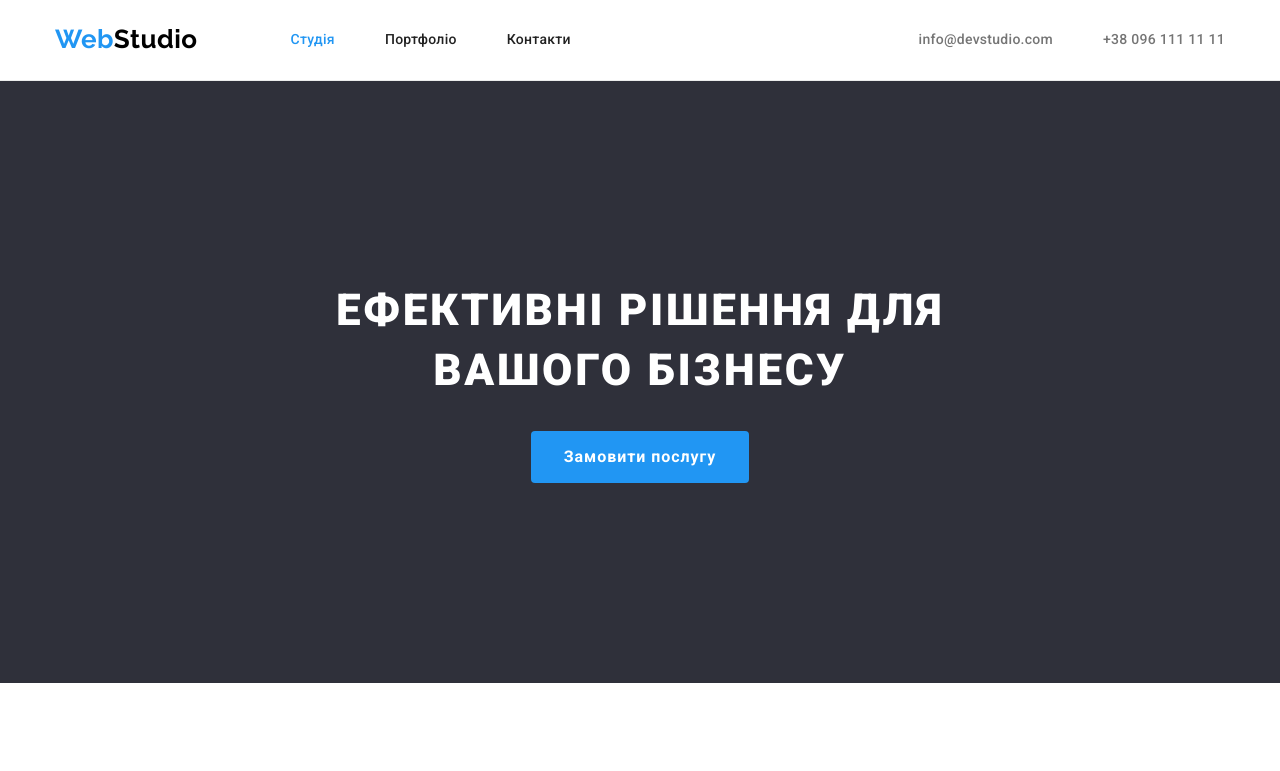
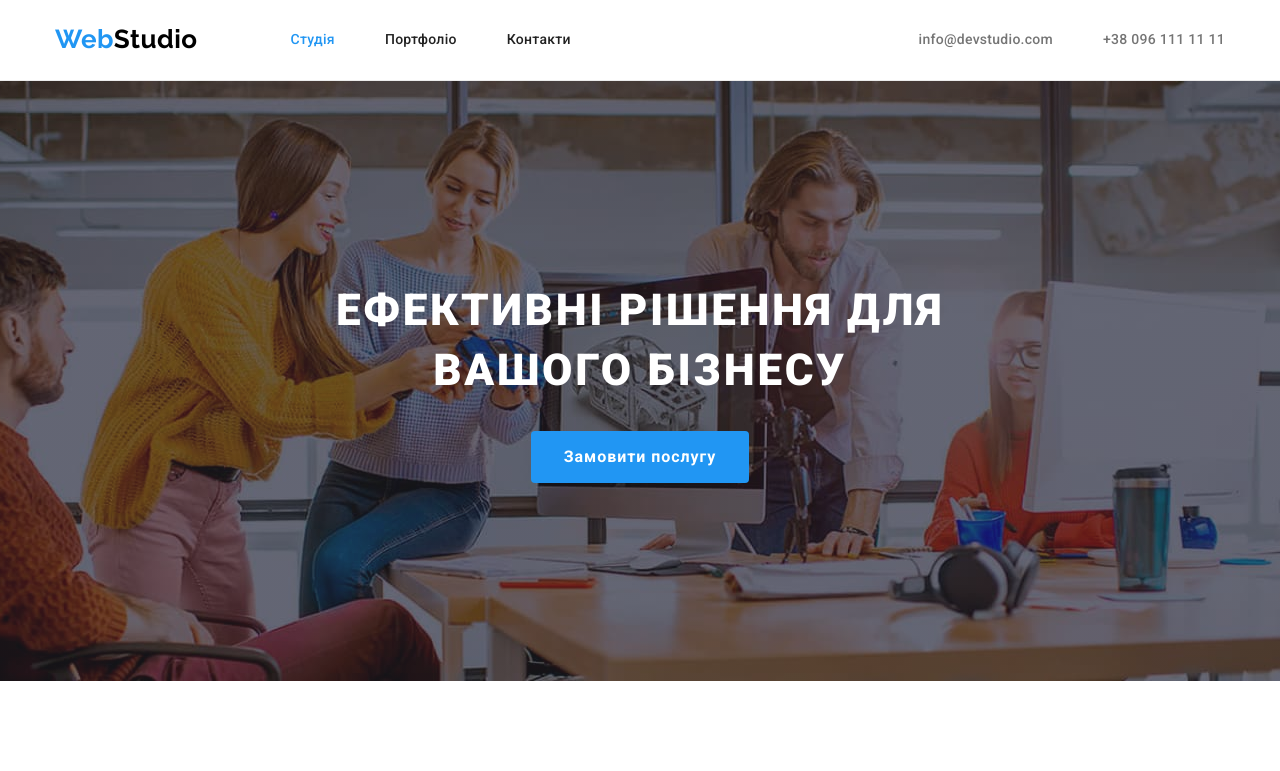
Before and after one commit to SydorenkoKateryna/goit-markup-hw-04, a plain HTML site: page index.html in a window 1280 px wide. Shown: the top 771 px of the page. Drawn offline with nearby package versions, Linux system fonts and the light colour scheme.

Commit message:
Додає фон під хедером

```diff
--- a/css/styles.css
+++ b/css/styles.css
@@ -183,8 +183,23 @@ img {
   padding-top: 200px;
   padding-bottom: 200px;
 
+  max-width: 1600px;
+  height: 600px;
+  margin-left: auto;
+  margin-right: auto;
+
+  background-image: linear-gradient(
+    to right,
+    rgba(47, 48, 58, 0.4),
+    rgba(47, 48, 58, 0.4)
+  ),
+  url('../images/hero-background.jpg');
+  background-color: #c4c4c4;
+  background-repeat: no-repeat;
+  background-size: cover;
+  background-position: center;
+
   text-align: center;
-  background-color: var(--extra-background-color);
 }
 
 .hero-title {
```
Also changed, not shown: images/hero-background.jpg (added).
